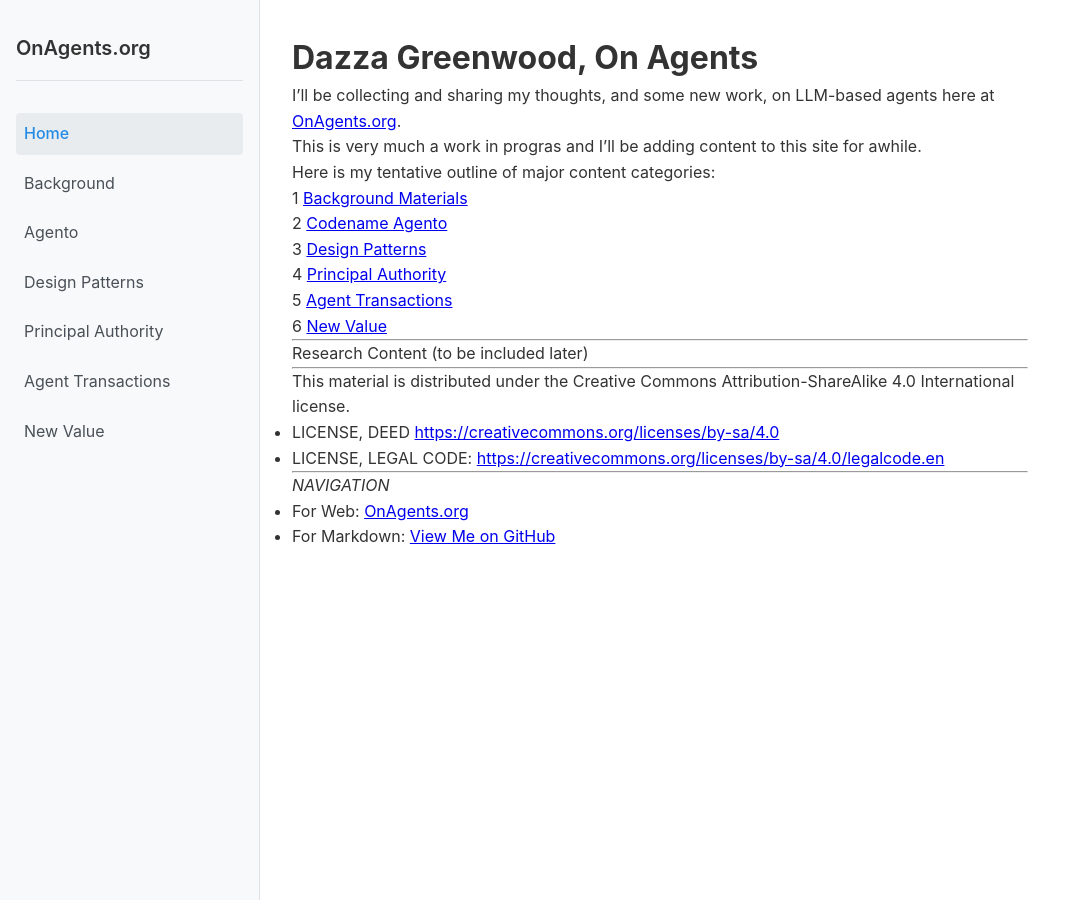
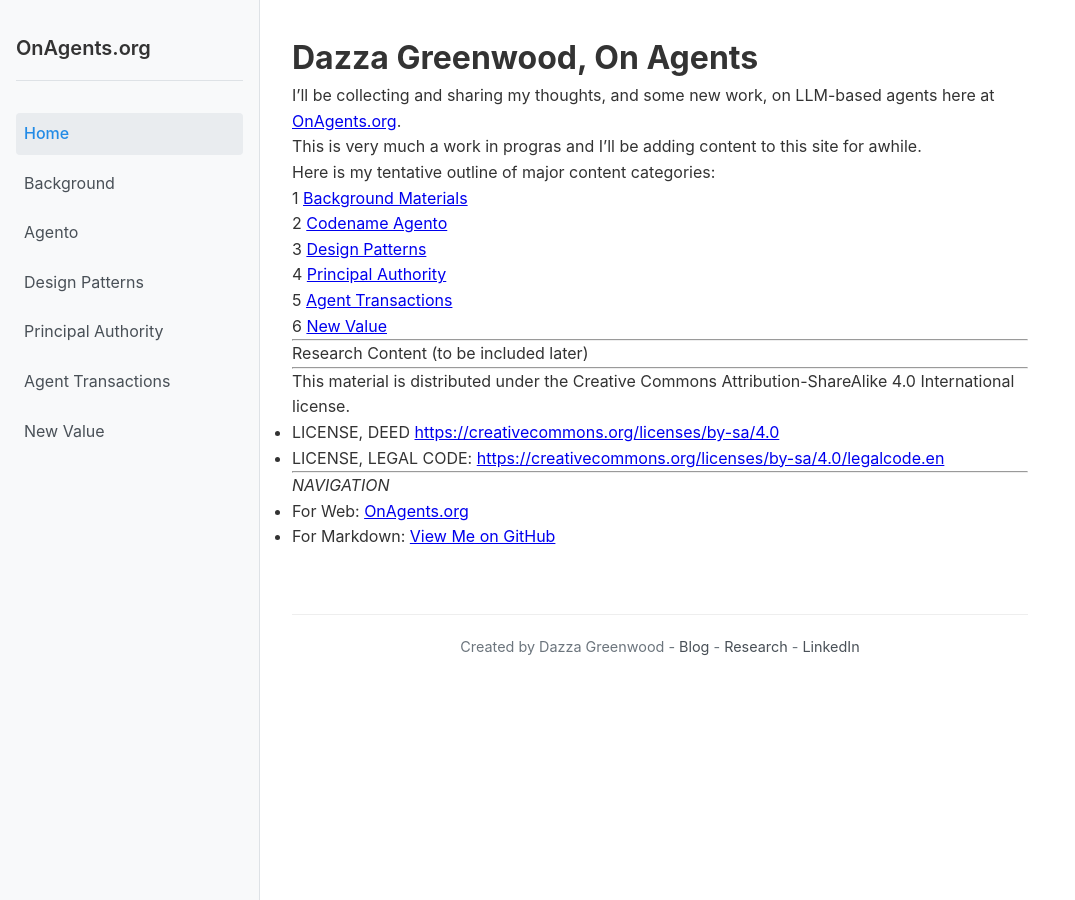
Before and after one commit to dazzaji/onagents, a Jekyll site: the page built from docs/README.md, in a window 1280 px wide. Shown: the whole page, without its empty margins (0-1075 px from the left). Built offline with Jekyll 4.4.1, drawn with Linux system fonts in a browser that asks for light colours; our own code applies the rules of GitHub Pages for plain Markdown files.

Commit message:
Update default.html

```diff
--- a/docs/_layouts/default.html
+++ b/docs/_layouts/default.html
@@ -128,7 +128,31 @@
     </nav>
 
     <main class="main-content">
-        {{ content }}
+        {{ content | replace: 'This site is open source. Improve this page.', '' }}
+        <footer class="site-footer">
+            <hr style="margin: 20px 0; border: 0; border-top: 1px solid #eee;">
+            <p>Created by Dazza Greenwood - <a href="https://www.dazzagreenwood.com/">Blog</a> - <a href="https://law.mit.edu/pub/dazza-greenwood">Research</a> - <a href="https://www.linkedin.com/in/dazzagreenwood/">LinkedIn</a></p>
+        </footer>
     </main>
+
+    <style>
+        .site-footer {
+            margin-top: 4rem;
+            text-align: center;
+            color: #6c757d;
+            font-size: 0.9rem;
+        }
+
+        .site-footer a {
+            color: #495057;
+            text-decoration: none;
+            transition: color 0.2s ease;
+        }
+
+        .site-footer a:hover {
+            color: #228be6;
+            text-decoration: underline;
+        }
+    </style>
 </body>
 </html>
```
